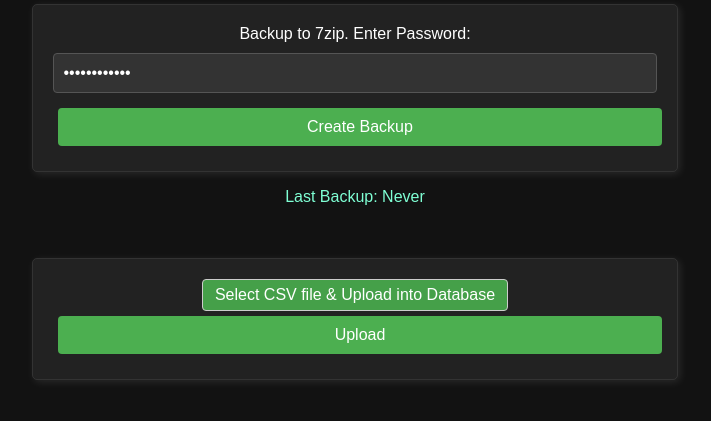
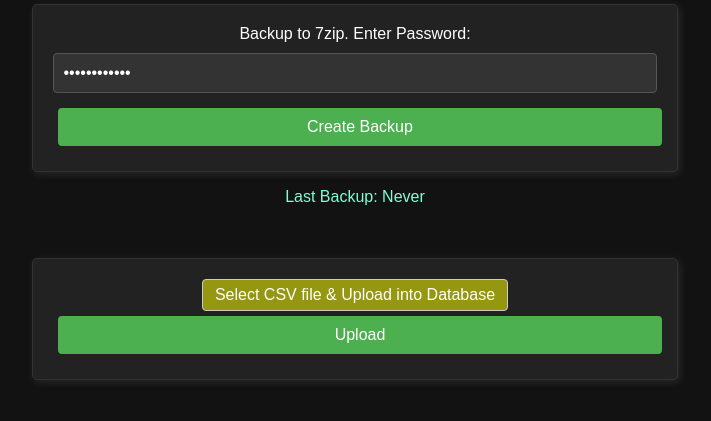
Before and after one commit to jonnypeace/PyLockr, a Python web app: template app/templates/dashboard.html in a window 1280 px wide. Shown: the part 299-720 px from the top of the page, without its empty margins (285-996 px from the left). Run offline with Jinja, Linux system fonts and the light colour scheme; the template is opened without the code that fills it, so the values that code supplies are empty.

Commit message:
changed file upload click

```diff
--- a/app/static/styles/styles.css
+++ b/app/static/styles/styles.css
@@ -223,7 +223,7 @@ input[type='checkbox'] {
     display: inline-block;
     padding: 6px 12px;
     cursor: pointer;
-    background-color: #45a049;
+    background-color: #959711;
     border: 1px solid #ccc;
     border-radius: 4px;
     transition: background-color 0.3s ease;
```
